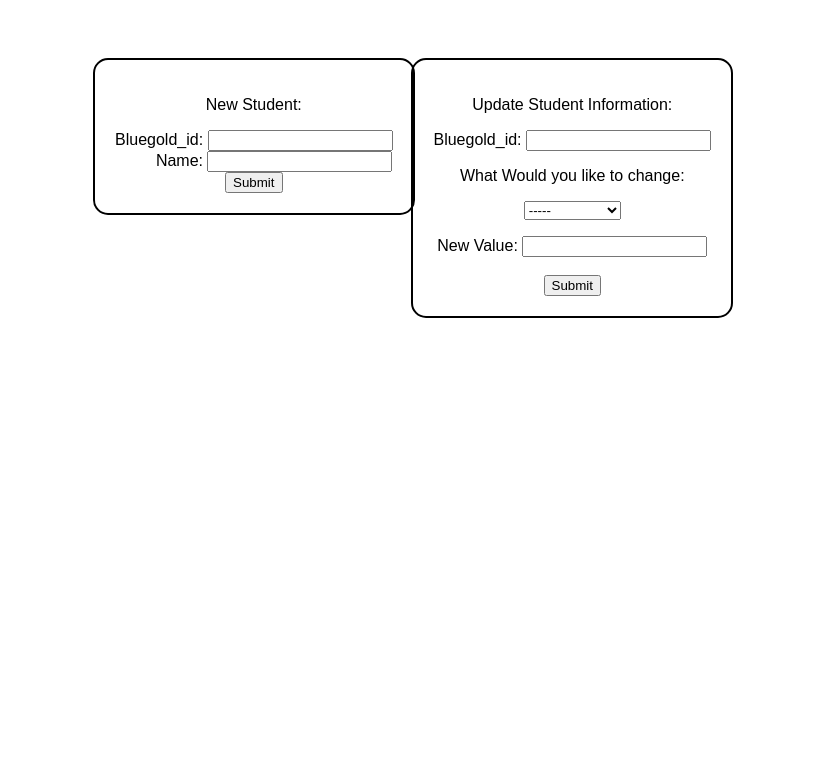
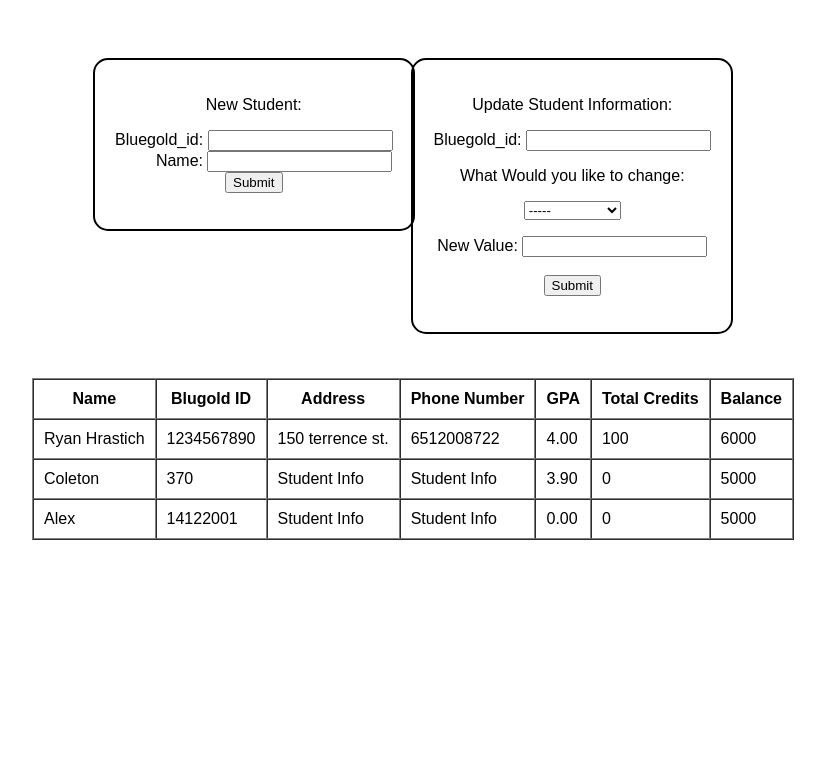
Before and after one commit to colten-codes/CS370, a PHP site: page /sInfo/facultyPage.php in a window 1280 px wide. Shown: the part 301-1079 px from the top of the page, without its empty margins (227-1052 px from the left). Run offline with PHP 8.4, Linux system fonts and the light colour scheme; data comes from the database, SQL or seed files in the repository.

Commit message:
Update facultyPage.php

```diff
--- a/facultyPage.php
+++ b/facultyPage.php
@@ -1,4 +1,10 @@
-<!DOCTYPE html>
+<?php
+$conn = new mysqli('localhost','root','','cs370');
+
+$query = "SELECT fullName, bluegold_id, addr, phone, gpa, total_credit, balance from students";
+$result = mysqli_query($conn, $query);
+?>
+
 <html lang="en">
 <head>
 <title>Convos Home Page</title>
@@ -53,6 +59,40 @@
           <input type="submit" value="Submit">
       </form>
   </div>
+  <div class = "information">
+  <table border ="1" cellspacing="0" cellpadding="10">
+  <tr>
+    <th>Name</th>
+    <th>Blugold ID</th>
+    <th>Address</th>
+    <th>Phone Number</th>
+    <th>GPA</th>
+    <th>Total Credits</th>
+    <th>Balance</th>
+  </tr>
+<?php
+if (mysqli_num_rows($result) > 0) {
+  $sn=1;
+  while($data = mysqli_fetch_assoc($result)) {
+ ?>
+ <tr>
+
+   <td><?php echo $data['fullName']; ?> </td>
+   <td><?php echo $data["bluegold_id"]; ?> </td>
+   <td><?php echo $data["addr"]; ?> </td>
+   <td><?php echo $data['phone']; ?> </td>
+   <td><?php echo $data['gpa']; ?> </td>
+   <td><?php echo $data['total_credit']; ?> </td>
+   <td><?php echo $data['balance']; ?> </td>
+ <tr>
+ <?php
+  $sn++;}} else { ?>
+    <tr>
+     <td colspan="8">No data found</td>
+    </tr>
+ <?php } ?>
+  </table>
+  </div>
 </div>
 
 </body>
```
